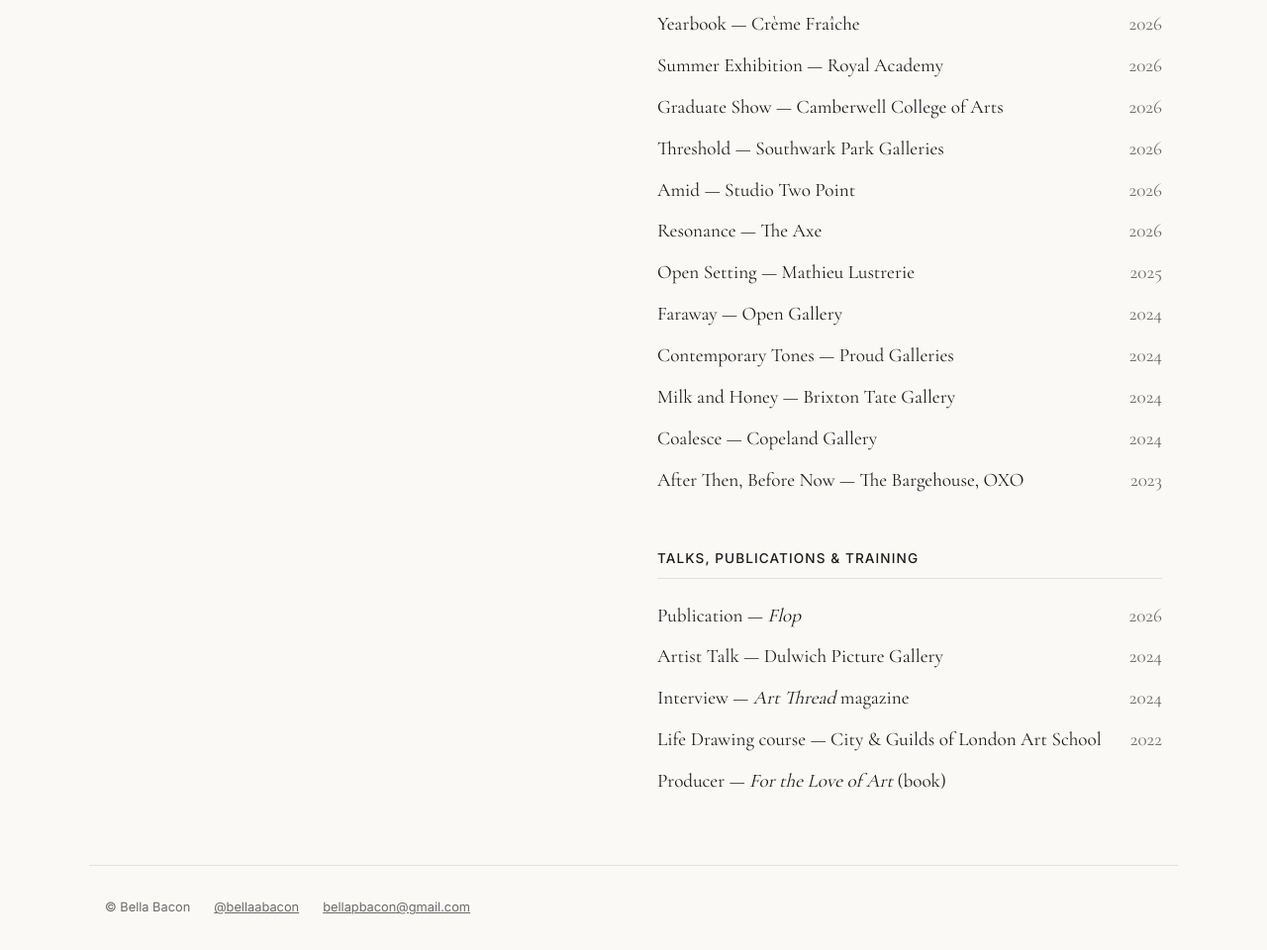
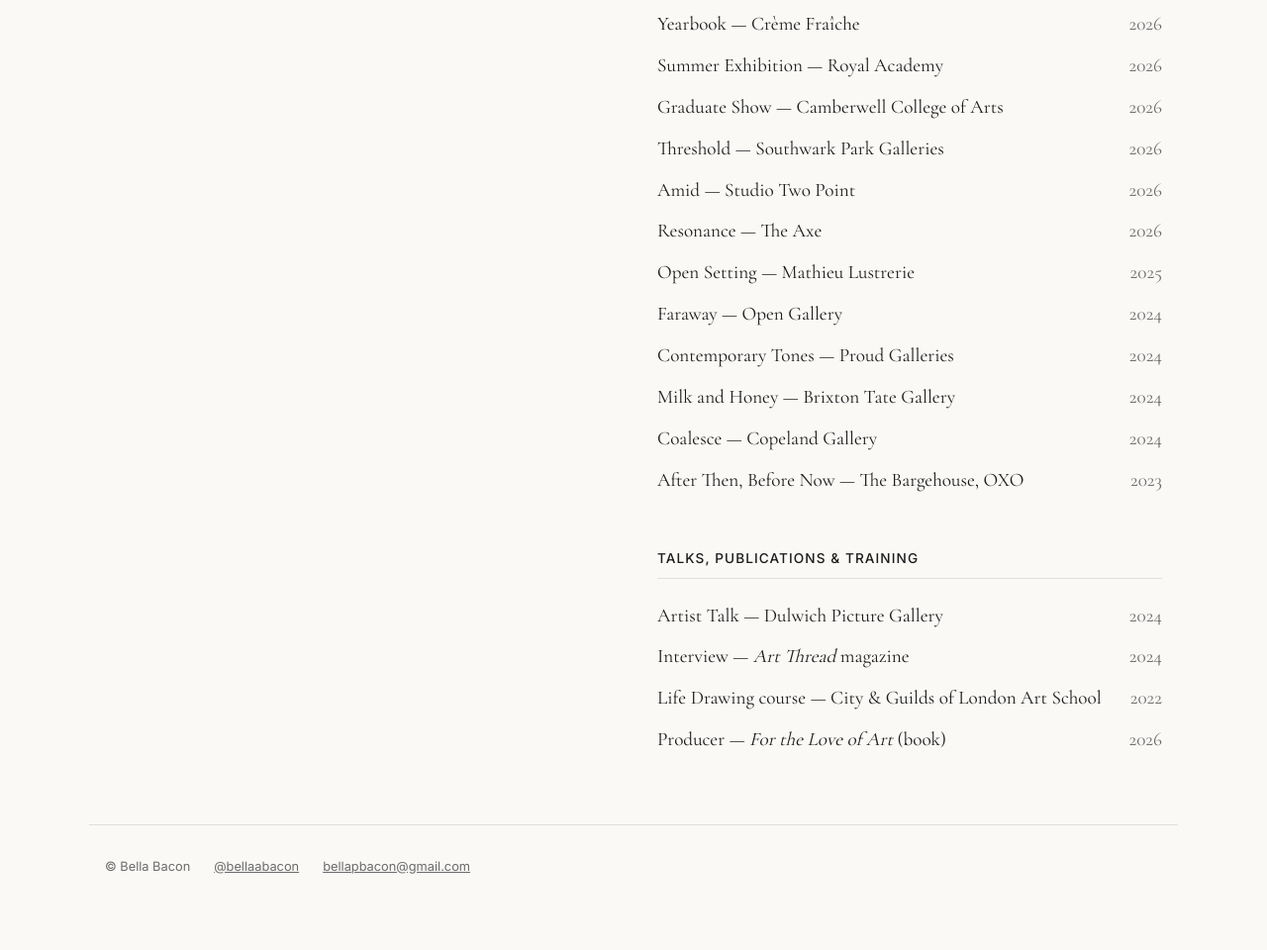
Before and after one commit to bellaabacon/site, a plain HTML site: page index.html in a window 1280 px wide. Shown: the part 917-1877 px from the top of the page at 99% size. After the commit the page ends 1835 px from the top, so only its background shows below. Drawn offline with nearby package versions, Linux system fonts and the light colour scheme.

Commit message:
Update index.html

```diff
--- a/index.html
+++ b/index.html
@@ -56,11 +56,10 @@
 
         <h2>Talks, Publications &amp; Training</h2>
         <ul class="exhibitions">
-          <li><span>Publication — <em>Flop</em></span><span class="year">2026</span></li>
           <li><span>Artist Talk — Dulwich Picture Gallery</span><span class="year">2024</span></li>
           <li><span>Interview — <em>Art Thread</em> magazine</span><span class="year">2024</span></li>
           <li><span>Life Drawing course — City &amp; Guilds of London Art School</span><span class="year">2022</span></li>
-          <li><span>Producer — <em>For the Love of Art</em> (book)</span><span class="year"></span></li>
+          <li><span>Producer — <em>For the Love of Art</em> (book)</span><span class="year">2026</span></li>
         </ul>
       </div>
     </section>
```
